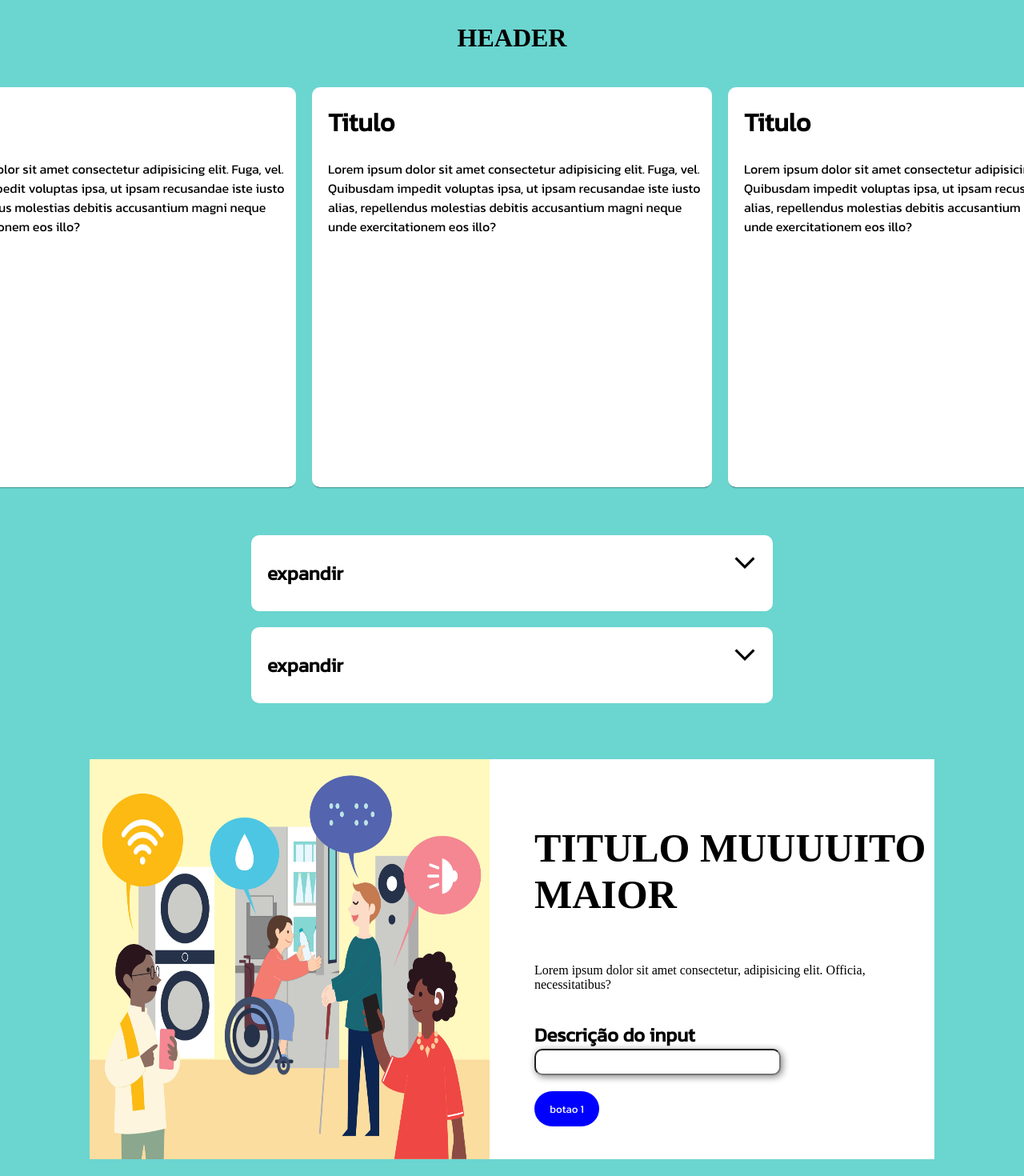
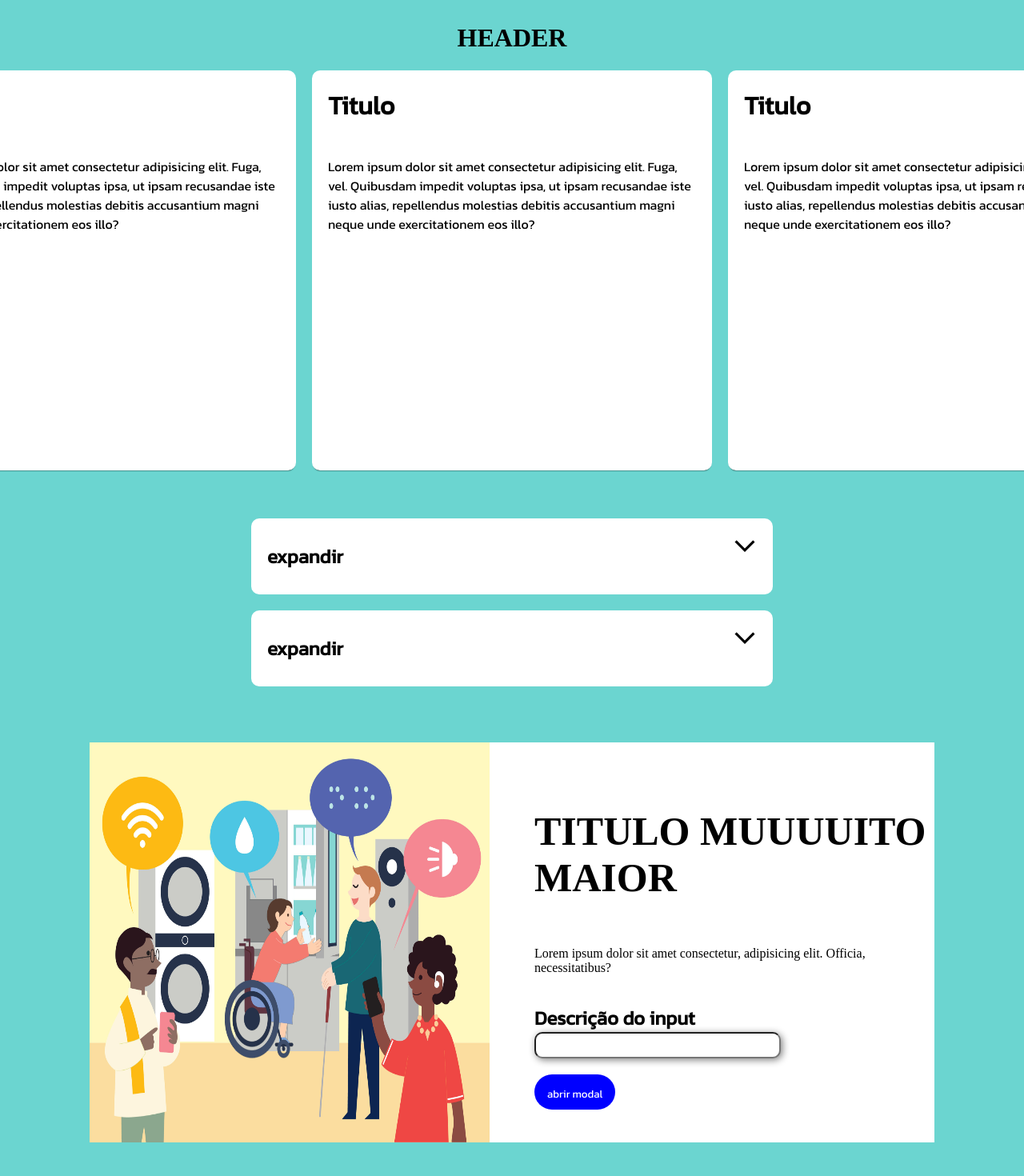
Before and after one commit to OliveiraSamirRamon/a11y-working-demo, an Angular app: page / in a window 1280 px wide. Shown: the top 1470 px of the page at 80% size. Built offline with nearby package versions, Linux system fonts and the light colour scheme; a web font is replaced by a local one.

Commit message:
feat: modal parcial e ajustes nos botões

```diff
--- a/src/app/app.module.ts
+++ b/src/app/app.module.ts
@@ -10,6 +10,7 @@ import { InputComponent } from './input/input.component';
 import { HeaderComponent } from './header/header.component';
 import { ImageComponent } from './image/image.component';
 import { FooterComponent } from './footer/footer.component';
+import { ModalComponent } from './modal/modal.component';
 
 @NgModule({
   declarations: [
@@ -21,7 +22,8 @@ import { FooterComponent } from './footer/footer.component';
     InputComponent,
     HeaderComponent,
     ImageComponent,
-    FooterComponent
+    FooterComponent,
+    ModalComponent
   ],
   imports: [
     BrowserModule
--- a/src/app/button/button.component.html
+++ b/src/app/button/button.component.html
@@ -1 +1,5 @@
-<button>botao 1</button>
+<button tabindex="0">
+    <p>
+        <ng-content></ng-content>
+    </p>
+</button>
--- a/src/app/button/button.component.scss
+++ b/src/app/button/button.component.scss
@@ -1,7 +1,7 @@
 button{
     border-radius: 10px;
     height: 44px;
-    width: 81px;
+    min-width: 81px;
     border: none;
     background: blue;
     color: white;
@@ -11,4 +11,8 @@ button{
     &:active{
         opacity: 0.5;
     }
+
+    p{
+        padding: 0px 10px 0px 10px;
+    }
 }
--- a/src/app/card/card.component.scss
+++ b/src/app/card/card.component.scss
@@ -10,12 +10,15 @@
     box-shadow: 0 2px 2px -2px;
 
     h1{
-        padding: 20px 0px 0px 20px;
+        padding: 20px;
         font-family: $fonte;
+        margin: 0px;
     }
 
     p{
-        padding: 0px 0px 0px 20px;
+        margin: 0px;
+        padding: 20px;
         font-family: $fonte;
+        margin: 0px;
     }
 }
--- a/src/app/main/main.component.html
+++ b/src/app/main/main.component.html
@@ -18,7 +18,9 @@
                 <h2>TITULO MUUUUITO MAIOR</h2>
                 <p>Lorem ipsum dolor sit amet consectetur, adipisicing elit. Officia, necessitatibus?</p>
                 <app-input></app-input>
-                <app-button></app-button>
+                <app-modal>
+                    Lorem ipsum, dolor sit amet consectetur adipisicing elit. Neque, quis.
+                </app-modal>
             </div>
         </div>
     </div>
--- a/src/app/main/main.component.scss
+++ b/src/app/main/main.component.scss
@@ -12,7 +12,7 @@
     }
 
     .accordions{
-        padding-top: 50px;
+        margin-top: 50px;
         flex-direction: column;
 
         app-accordion{
@@ -57,4 +57,7 @@
         }
     }
 
+    app-modal{
+        margin-top: 20px;
+    }
 }
--- /dev/null
+++ b/src/app/modal/modal.component.html
@@ -0,0 +1,18 @@
+<app-button (click)="modalControl()">abrir modal</app-button>
+
+<div role="dialog" aria-modal="true" class="modal" [ngStyle]="{'display': isOpen ? 'block': 'none'}">
+    <div  class="modal-box" tabindex="0" >
+        <div class="modal-box-header">
+            <h2>MODAL </h2>
+            <span role="button" tabindex="0" aria-label="botão fechar" (click)="modalControl()" (keyup.enter)="modalControl()" class="material-symbols-outlined">
+                close
+            </span>
+        </div>
+        <p>
+            <ng-content></ng-content>
+        </p>
+        <div>
+            <app-button (click)="modalControl()">OK</app-button>
+        </div>
+    </div>
+</div>
--- /dev/null
+++ b/src/app/modal/modal.component.scss
@@ -0,0 +1,44 @@
+@import "./../variables";
+
+
+.modal{
+    position: fixed;
+    z-index: 1;
+    padding-top: 100px;
+    left: 0;
+    top: 0;
+    width: 100%;
+    height: 100%;
+    background-color: rgb(0,0,0);
+    background-color: rgba(0,0,0,0.4);
+
+    &-box{
+        font-family: $fonte;
+        @include flexCenter();
+        flex-direction: column;
+        background-color: white;
+        margin: 15% auto;
+        padding: 20px;
+        width: 50%;
+        border-radius: 20px;
+
+        &-header{
+            display: flex;
+            justify-content: space-between;
+            align-items: center;
+
+            h2{
+                margin: 0px;
+            }
+
+            span{
+                &:hover{
+                    cursor: pointer;
+                }
+                height: 23px;
+                width: 23px;
+                padding: 20px;
+            }
+        }
+    }
+}
--- /dev/null
+++ b/src/app/modal/modal.component.ts
@@ -0,0 +1,20 @@
+import { Component, ElementRef } from '@angular/core';
+
+@Component({
+  selector: 'app-modal',
+  templateUrl: './modal.component.html',
+  styleUrls: ['./modal.component.scss']
+})
+export class ModalComponent {
+
+  constructor(private el: ElementRef) {
+  }
+
+  isOpen = false;
+
+  modalControl(){
+    this.isOpen = !this.isOpen;
+    this.isOpen ? document.body.style.overflowY = "hidden" : document.body.style.overflowY = "";
+    this.el.nativeElement.focus();
+  }
+}
--- a/src/styles.scss
+++ b/src/styles.scss
@@ -1,5 +1,3 @@
-/* You can add global styles to this file, and also import other style files */
 body{
-    // background-image: url(assets/background-azul.png);
     background-color: #6BD5D0;
 }
```
Also changed, not shown: 1 other file (tests, documents, lock files or other folders).
